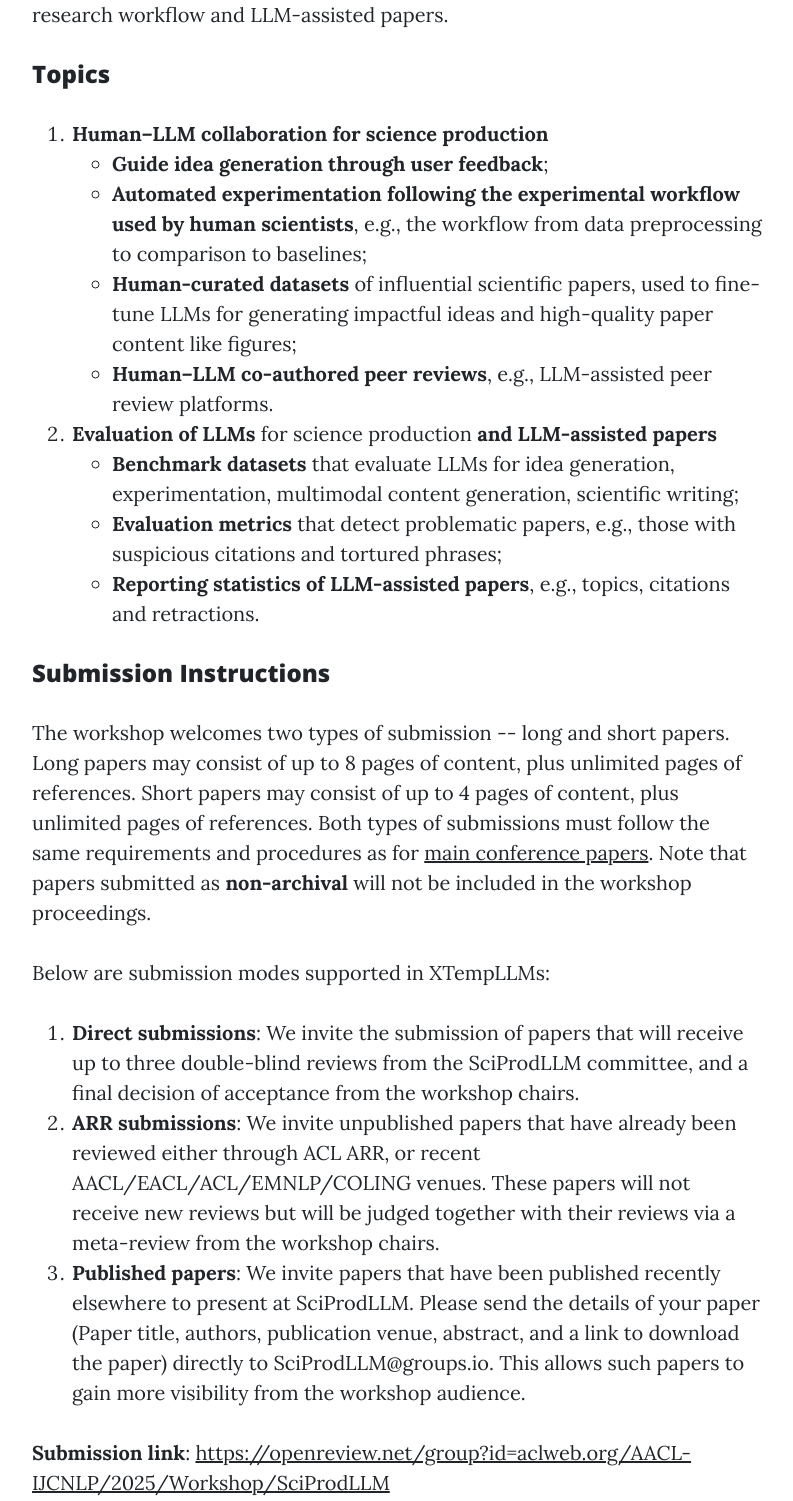
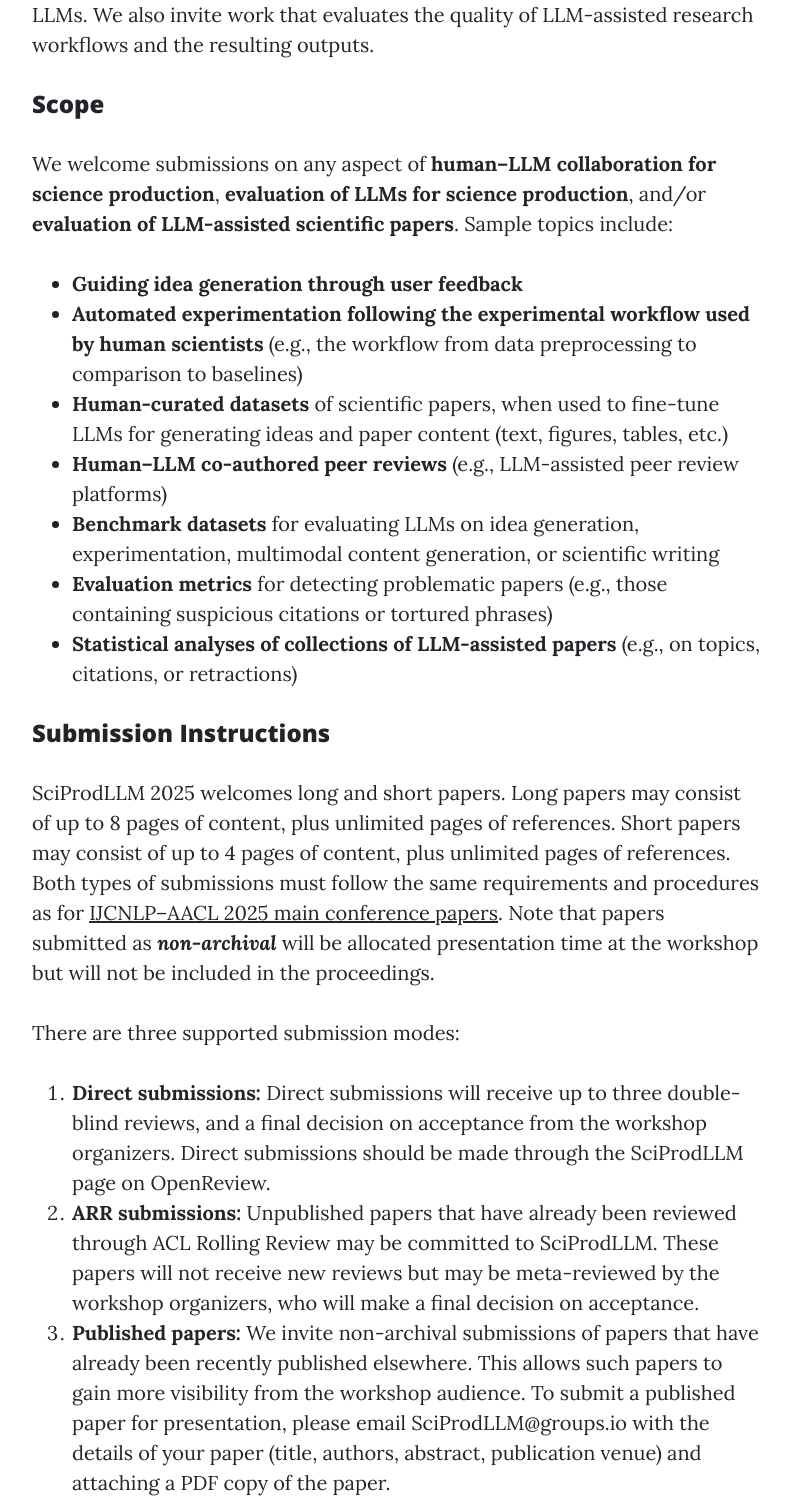
Before and after one commit to SciProdLLMs/sciprodllms.github.io, a website: page 2025/cfp.html in a window 1280 px wide. Shown: the part 620-2121 px from the top of the page, without its empty margins (243-1036 px from the left). Drawn offline with Linux system fonts and the light colour scheme.

Commit message:
Update call

```diff
--- a/2025/cfp.html
+++ b/2025/cfp.html
@@ -71,53 +71,40 @@
     <div class="row">
       <div class="col-lg-8 col-md-10 mx-auto">
 
-      Our workshop looks for work that integrates LLMs into the typical research workflow: from ideation, experimentation to scientific writing, with particular interest in human-centered approaches to ensure ethical and responsible use of LLMs. We also invite work that evaluates the quality of LLM-assisted research workflow and LLM-assisted papers.
+      SciProdLLM 2025 will be a forum for presenting and discussing research on integrating large language models (LLMs) into the typical research workflow: from ideation to experimentation to scientific writing, with a particular focus on human-centered approaches that ensure ethical and responsible use of LLMs. We also invite work that evaluates the quality of LLM-assisted research workflows and the resulting outputs.
       <p></p>
 
-      <h4>Topics</h4> <p>
-          <ol>
+      <h4>Scope</h4> <p>
 
-            <li>
-          <b>Human–LLM collaboration for science production</b><br>
+          We welcome submissions on any aspect of <b>human–LLM collaboration for science production</b>, <b>evaluation of LLMs for science production</b>, and/or <b>evaluation of LLM-assisted scientific papers</b>. Sample topics include:
+
           <ul>
-            <li><b>Guide idea generation through user feedback</b>;</li>
-            <li><b>Automated experimentation following the experimental workflow used by human scientists</b>, e.g., the workflow from data preprocessing to comparison to baselines;</li>
-            <li><b>Human-curated datasets</b> of influential scientific papers, used to fine-tune LLMs for generating impactful ideas and high-quality paper content like figures;</li>
-            <li><b>Human–LLM co-authored peer reviews</b>, e.g., LLM-assisted peer review platforms.</li>
+            <li><b>Guiding idea generation through user feedback</b></li>
+            <li><b>Automated experimentation following the experimental workflow used by human scientists</b> (e.g., the workflow from data preprocessing to comparison to baselines)</li>
+            <li><b>Human-curated datasets</b> of scientific papers, when used to fine-tune LLMs for generating ideas and paper content (text, figures, tables, etc.)</li>
+            <li><b>Human–LLM co-authored peer reviews</b> (e.g., LLM-assisted peer review platforms)</li>
+            <li><b>Benchmark datasets</b> for evaluating LLMs on idea generation, experimentation, multimodal content generation, or scientific writing</li>
+            <li><b>Evaluation metrics</b> for detecting problematic papers (e.g., those containing suspicious citations or tortured phrases)</li>
+            <li><b>Statistical analyses of collections of LLM-assisted papers</b> (e.g., on topics, citations, or retractions)</li>
           </ul>
-          </li>
-
-          <li>
-          <b>Evaluation of LLMs</b> for science production <b> and LLM-assisted papers</b><br>
-          <ul>
-            <li><b>Benchmark datasets</b> that evaluate LLMs for idea generation, experimentation, multimodal content generation, scientific writing;</li>
-            <li><b>Evaluation metrics</b> that detect problematic papers, e.g., those with suspicious citations and tortured phrases;</li>
-            <li><b>Reporting statistics of LLM-assisted papers</b>, e.g., topics, citations and retractions.</li>
-          </ul>
-          </li>
-        </ol>
         </p>
 
         <h4>Submission Instructions</h4>
-        <p>The workshop welcomes two types of submission -- long and short papers. Long papers may consist of up to 8 pages of content, plus unlimited pages of references. Short papers may consist of up to 4 pages of content, plus unlimited pages of references. Both types of submissions must follow the same requirements and procedures as for <a href="https://2025.aaclnet.org/calls/main_conference_papers" target="blank">main conference papers</a>. Note that papers submitted as <b>non-archival</b> will not be included in the workshop proceedings.
+        <p>SciProdLLM 2025 welcomes long and short papers. Long papers may consist of up to 8 pages of content, plus unlimited pages of references. Short papers may consist of up to 4 pages of content, plus unlimited pages of references. Both types of submissions must follow the same requirements and procedures as for <a href="https://2025.aaclnet.org/calls/main_conference_papers" target="blank">IJCNLP–AACL 2025 main conference papers</a>. Note that papers submitted as <em>non-archival</em> will be allocated presentation time at the workshop but will not be included in the proceedings.
 
-        <p>Below are submission modes supported in XTempLLMs:</p>
+        <p>There are three supported submission modes:</p>
           <p>
             <ol>
-              <li> <b>Direct submissions</b>: We invite the submission of papers that will receive up to three double-blind reviews from the SciProdLLM committee, and a final decision of acceptance from the workshop chairs.
+              <li> <b>Direct submissions:</b> Direct submissions will receive up to three double-blind reviews, and a final decision on acceptance from the workshop organizers.  Direct submissions should be made through the <a href="https://openreview.net/group?id=aclweb.org/AACL-IJCNLP/2025/Workshop/SciProdLLM">SciProdLLM page on OpenReview</a>.
              </li>
-             <li> <b>ARR submissions</b>: We invite unpublished papers that have already been reviewed either through ACL ARR, or recent AACL/EACL/ACL/EMNLP/COLING venues. These papers will not receive new reviews but will be judged together with their reviews via a meta-review from the workshop chairs.
+             <li> <b>ARR submissions:</b> Unpublished papers that have already been reviewed through <a href="https://aclrollingreview.org/">ACL Rolling Review</a> may be committed to SciProdLLM. These papers will not receive new reviews but may be meta-reviewed by the workshop organizers, who will make a final decision on acceptance.
              </li>
-             <li> <b>Published papers</b>: We invite papers that have been published recently elsewhere to present at SciProdLLM. Please send the details of your paper (Paper title, authors, publication venue, abstract, and a link to download the paper) directly to <a href="mailto:SciProdLLM@groups.io">SciProdLLM@groups.io</a>. This allows such papers to gain more visibility from the workshop audience.
+             <li> <b>Published papers:</b> We invite non-archival submissions of papers that have already been recently published elsewhere.  This allows such papers to gain more visibility from the workshop audience.  To submit a published paper for presentation, please email <a href="mailto:SciProdLLM@groups.io">SciProdLLM@groups.io</a> with the details of your paper (title, authors, abstract, publication venue) and attaching a PDF copy of the paper.
              </li>
           </ol>
         </p>
 
-        <p>
-        <b>Submission link</b>: <a href="https://openreview.net/group?id=aclweb.org/AACL-IJCNLP/2025/Workshop/SciProdLLM">https://openreview.net/group?id=aclweb.org/AACL-IJCNLP/2025/Workshop/SciProdLLM</a>
-        </p>
-
-        <h4>Important Dates</h4>
+       <h4>Important Dates</h4>
         <p>All deadlines are 23:59 UTC−12 (“Anywhere on Earth”).
           <ul>
             <li><b>September 29, 2025:</b> Submission deadline for direct submissions</li>
```
